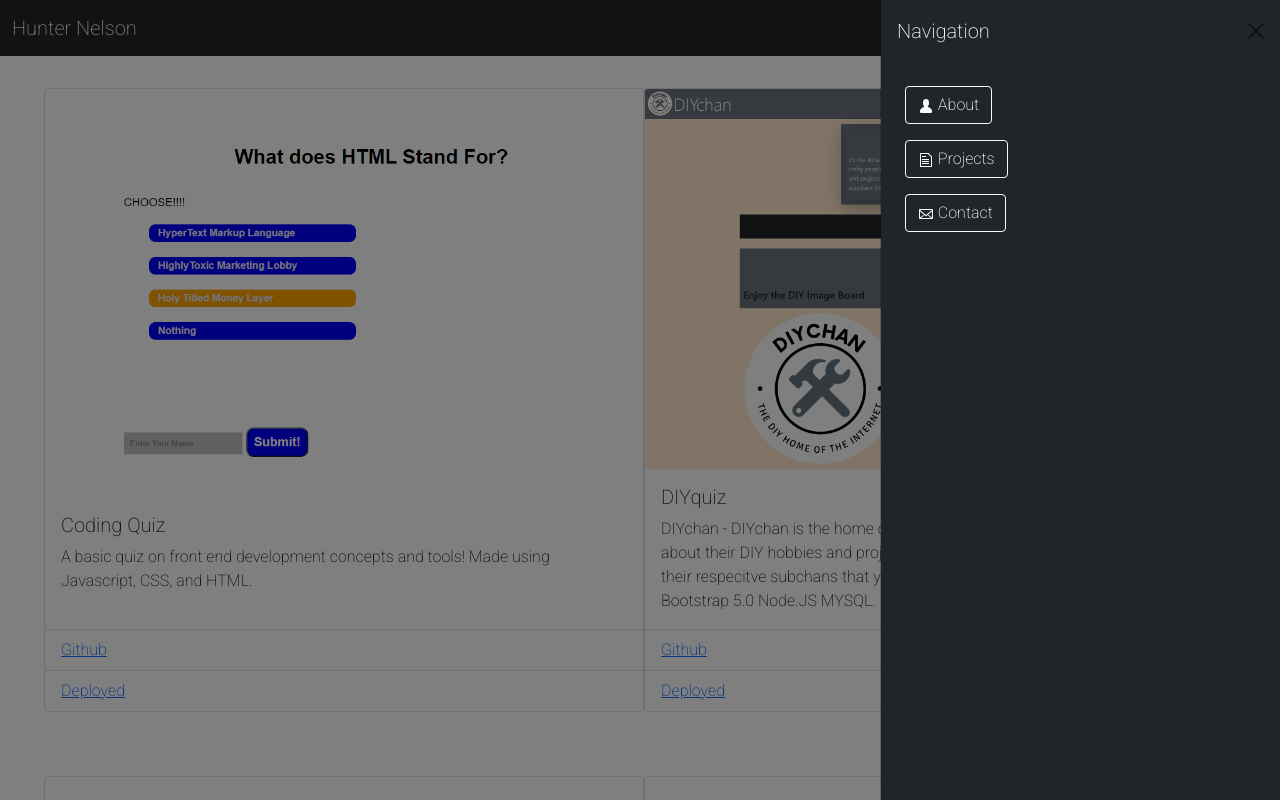
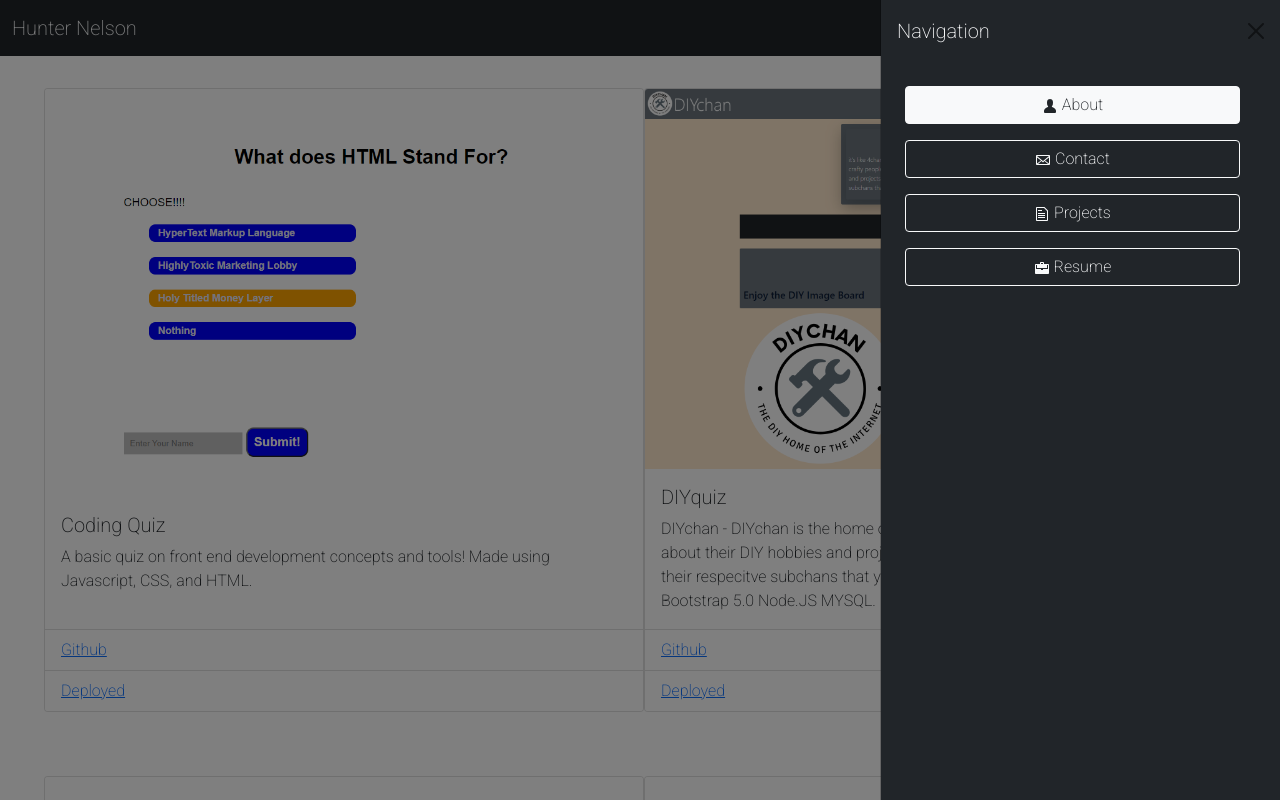
Before and after one commit to Father-of-Cats/hkn-portfolio-react, a React (Create React App) app: page / in a window 1280 px wide. Both pictures are taken after a click on the button 1240 px from the left and 28 px from the top of the page. Shown: the top 800 px of the page. Built offline with nearby package versions, Linux system fonts and the light colour scheme.

Commit message:
massively cleaned up header component

```diff
--- a/src/App.js
+++ b/src/App.js
@@ -1,14 +1,39 @@
-import React from 'react';
+import React, { useState } from 'react';
 import './App.css'
 import Display from './components/Display';
 import Header from './components/Header'
 import Footer from './components/Footer'
+import { GoPerson,GoMail,GoFile,GoBriefcase } from 'react-icons/go'
+
 
 
 function App() {
+  const [categories] = useState([
+    {
+      name: ' About',
+      icon: <GoPerson/>
+    },
+    {
+      name: ' Contact',
+      icon: <GoMail/>
+    },
+    { name: ' Projects',
+      icon: <GoFile/>
+    },
+    {
+      name: ' Resume',
+      icon: <GoBriefcase/>
+    }
+  ]);
+
+  const [currentCategory, setCurrentCategory] = useState(categories[0]);
+
   return (
     <div>
-    <Header/>
+    <Header
+        categories={categories}
+        setCurrentCategory={setCurrentCategory}
+        currentCategory={currentCategory}/>
     <Display/>
     <Footer/>
     </div>
--- a/src/components/Header/index.js
+++ b/src/components/Header/index.js
@@ -1,16 +1,26 @@
 import React, { useState,useRef } from 'react';
 import { Button,Navbar,Container,Offcanvas,Nav,Overlay,OverlayTrigger,Popover,Tooltip } from 'react-bootstrap';
-import { GoPerson,GoMail,GoFile } from 'react-icons/go'
+import { capitalizeFirstLetter } from '../../util/helper';
 
 
 
-const Header = ({ currentPage, handlePageChange }) => {
+const Header = (props) => {
+  const {
+    categories = [],
+    setCurrentCategory,
+    currentCategory,
+  } = props;
+
+  const handleClick = (item) => {
+    console.log(item)
+    return(item);
+  };
 
     return(
     <Navbar bg='dark' expand={false}>
       <Container fluid>
       <Navbar.Brand className="text-light" href="#">Hunter Nelson</Navbar.Brand>
-    <Navbar.Toggle aria-controls="offcanvasNavbar" />
+      <Navbar.Toggle className='btn-light' aria-controls="offcanvasNavbar" />
         <Navbar.Offcanvas
         className="bg-dark"
         id="offcanvasNavbar"
@@ -22,39 +32,22 @@
         </Offcanvas.Header>
           <Offcanvas.Body bg="dark">
             <Nav className="justify-content-end flex-grow-1 pe-3">
-
-
-          <Nav.Item>
+              {categories.map((category) => (
+              <Nav.Item
+              className={`btn btn-outline-light m-2 ${
+                currentCategory.name === category.name && 'btn-light text-dark'
+                }`}
+                >
                 <a
-                href='#About'
-                onClick={() => handlePageChange('About')}
-                className='btn btn-outline-light m-2'
-                >
-                <GoPerson/> About
+                key={category.name}
+                onClick={() => {
+                setCurrentCategory(category);
+                }}
+                > {category.icon}
+                {capitalizeFirstLetter(category.name)}
                 </a>
               </Nav.Item>
-
-
-          <Nav.Item>
-          <a
-            className='btn btn-outline-light m-2'
-            href='#Projects'
-            onClick={() => handlePageChange('Projects')}
-            >
-          <GoFile/> Projects
-          </a>
-          </Nav.Item>
-
-          <Nav.Item>
-          <a
-          className='btn btn-outline-light m-2'
-          href='#'
-          onClick={() => handlePageChange('Contact')}
-          >
-          <GoMail/> Contact
-          </a>
-          </Nav.Item>
-
+            ))}
             </Nav>
           </Offcanvas.Body>
         </Navbar.Offcanvas>
--- a/src/components/pages/Project/index.js
+++ b/src/components/pages/Project/index.js
@@ -102,7 +102,8 @@
 <Container className='row' fluid>
 <div className='d-flex justify-content-around p-3 m-3'>
 
-{/* Row 3 Card 1 */}
+            {/* Row 3 Card 1 */}
+
 <Card style={{ width: '40rem' }}>
             <Card.Img variant="top" src={codingquiz} />
             <Card.Body>
@@ -121,7 +122,8 @@
             </ListGroup>
           </Card>
 
-{/* Row 3 Card 2 */}
+              {/* Row 3 Card 2 */}
+
 <Card style={{ width: '40rem' }}>
             <Card.Img variant="top" src={codingquiz} />
             <Card.Body>
```
Lines whose indentation alone changed are shown as unchanged.
